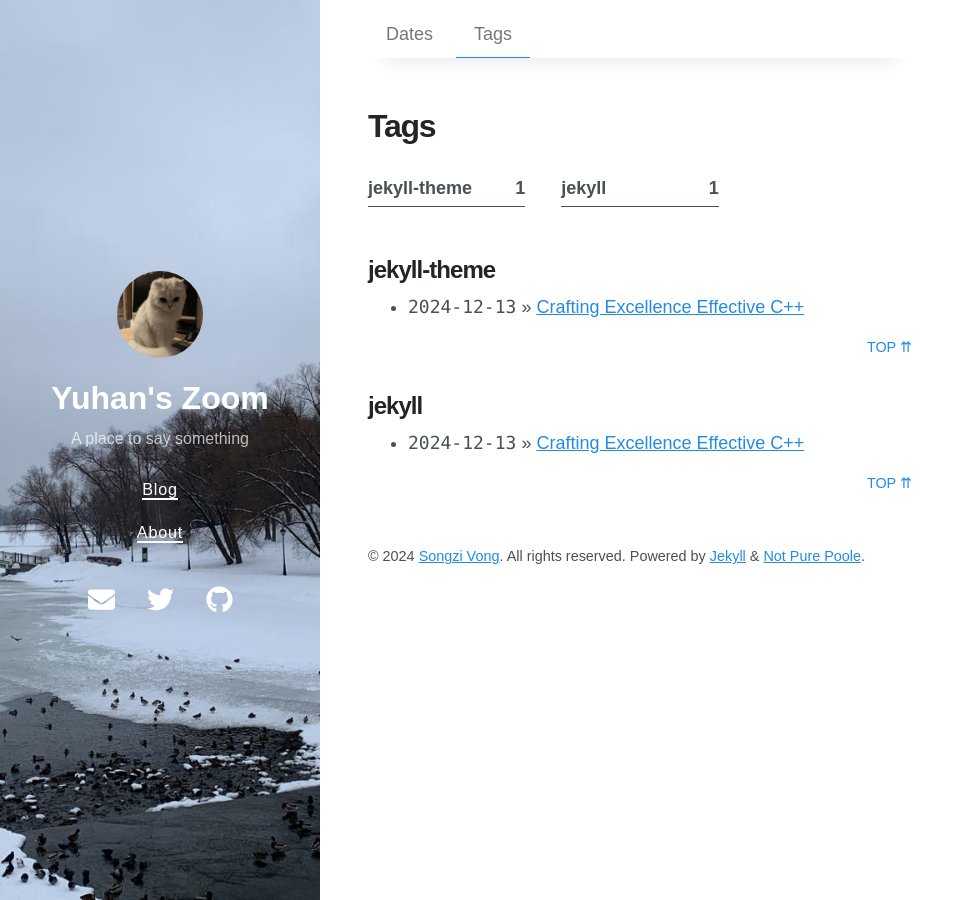
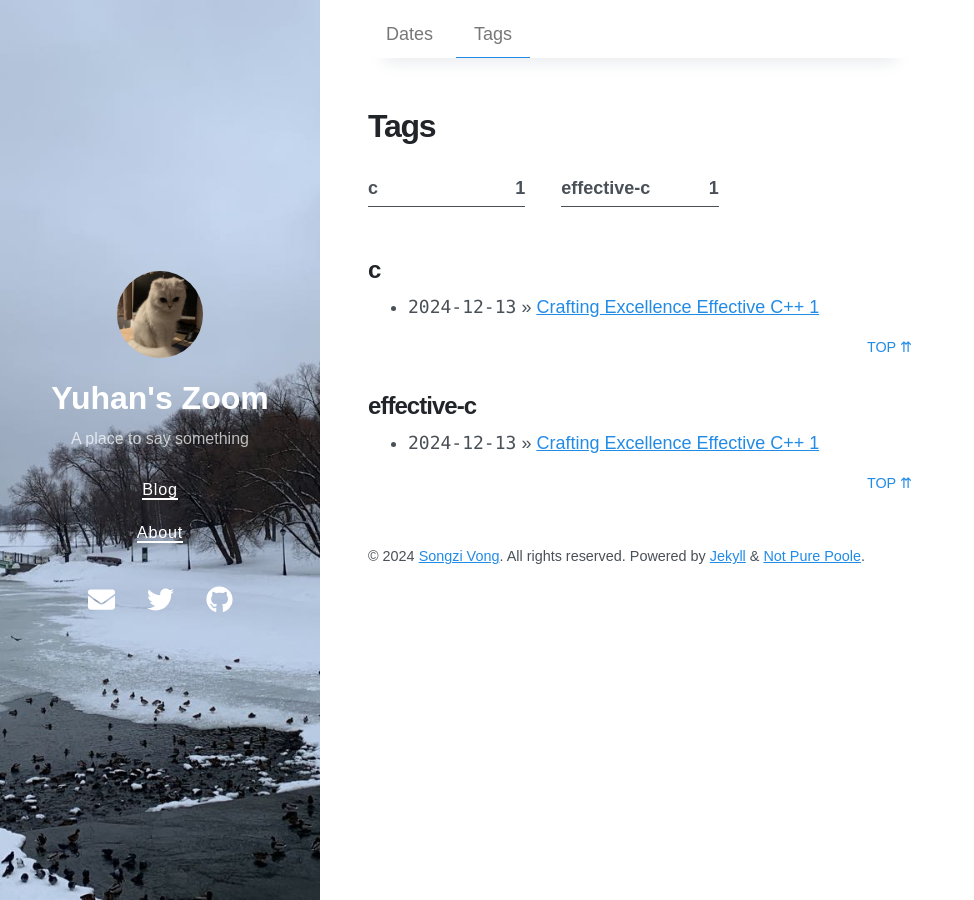
Before and after one commit to 08mamba24/08mamba24.github.io, a Jekyll site: the page built from tags.md, in a window 1280 px wide. Shown: the whole page, without its empty margins (0-974 px from the left). Built offline with Jekyll 4.4.1, drawn with Linux system fonts in a browser that asks for light colours; nearby versions of some CDN libraries.

Commit message:
change tags and title

```diff
--- a/_posts/2024-12-13-Crafting-Excellence-Effective-C++.md
+++ b/_posts/2024-12-13-Crafting-Excellence-Effective-C++.md
@@ -1,10 +1,10 @@
 ---
 layout: post
-title: Crafting Excellence Effective C++ #1
+title: Crafting Excellence Effective C++ 1
 author: Yuhan Zhang
 tags:
-- jekyll theme
-- jekyll
+- C++
+- Effective C++
 date: 2024-12-13 22:00 +0800
 ---
 # 0 导读
```
